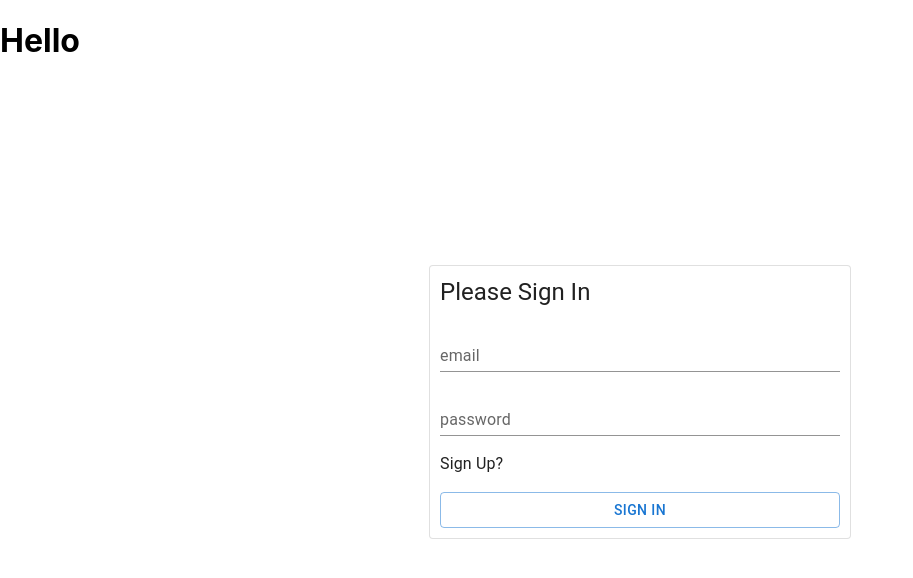
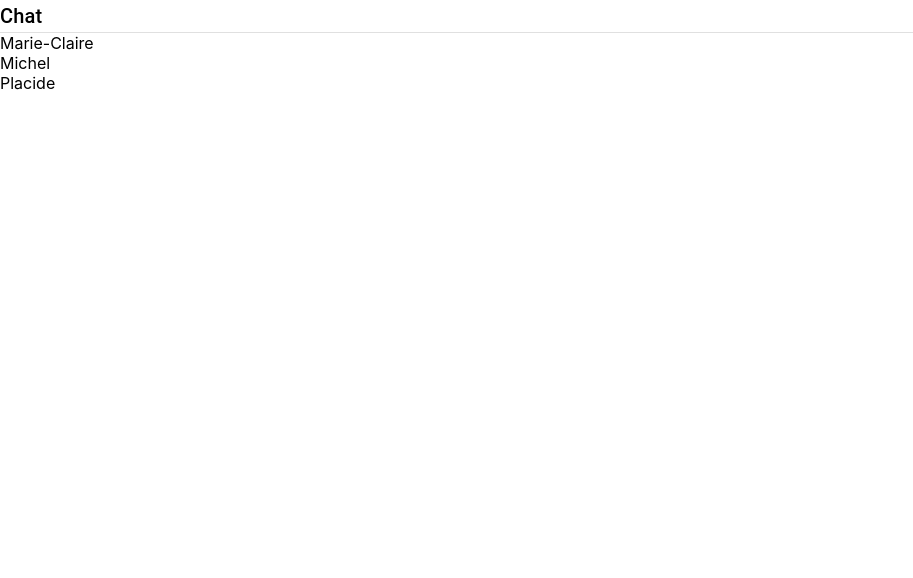
Before and after one commit to rigole/237-Chat, a React (Create React App) app in the folder frontend/: page /1/1 in a window 1280 px wide. Shown: the top 578 px of the page, without its empty margins (0-913 px from the left). Built offline with nearby package versions, Linux system fonts and the light colour scheme.

Commit message:
User component, Sidebar setting

```diff
--- a/frontend/src/App.js
+++ b/frontend/src/App.js
@@ -1,12 +1,12 @@
 import AuthScreen from "./pages/Auth"
 import './App.css';
+import HomePage from "./pages/HomePage"
 
 function App() {
   return (
-      <div>
-        <h1>Hello</h1>
-        <AuthScreen/>
-      </div>
+
+        /* <AuthScreen/>*/
+      <HomePage/>
 
   );
 }
--- /dev/null
+++ b/frontend/src/components/SideBar.js
@@ -0,0 +1,26 @@
+import React from 'react'
+import { Box, Typography, Divider } from "@mui/material"
+import UserCard from "./UserCard"
+const SideBar = () => {
+
+
+    const users = [
+        {id:1, firstName:"Marie-Claire", lastName:"Kemeni"},
+        {id:2, firstName:"Michel", lastName:"Foleu"},
+        {id:3, firstName:"Placide", lastName:"Foleu"}
+    ]
+
+    return (
+        <Box>
+            <Typography variant="h6">Chat</Typography>
+            <Divider/>
+            {
+                users.map(item=>{
+                    return <UserCard item={item} />
+                })
+            }
+        </Box>
+    )
+}
+
+export default SideBar
--- /dev/null
+++ b/frontend/src/components/UserCard.js
@@ -0,0 +1,10 @@
+import React from 'react'
+
+const UserCard = ({item:{firstName, lastName, id}}) => {
+
+    return (
+        <div>{firstName}</div>
+    )
+}
+
+export default UserCard
--- a/frontend/src/pages/HomePage.js
+++ b/frontend/src/pages/HomePage.js
@@ -1,10 +1,11 @@
 import React from 'react'
 import { Box } from '@mui/material'
+import SideBar from "../components/SideBar"
 function HomePage (){
 
     return (
         <Box>
-
+            <SideBar/>
         </Box>
     )
 }
```
